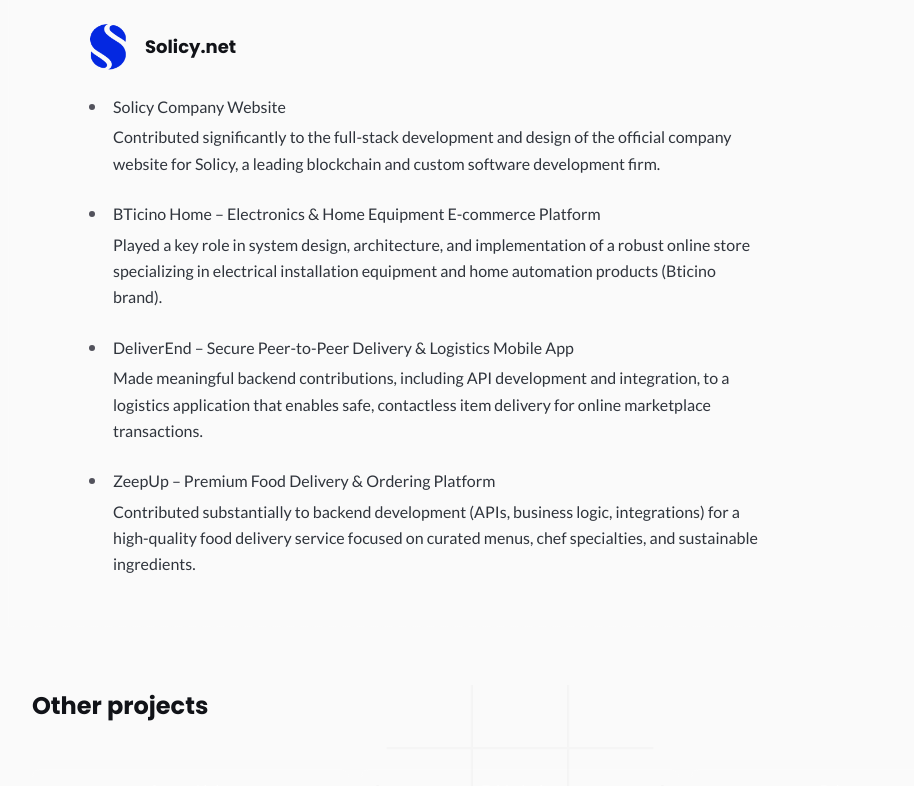
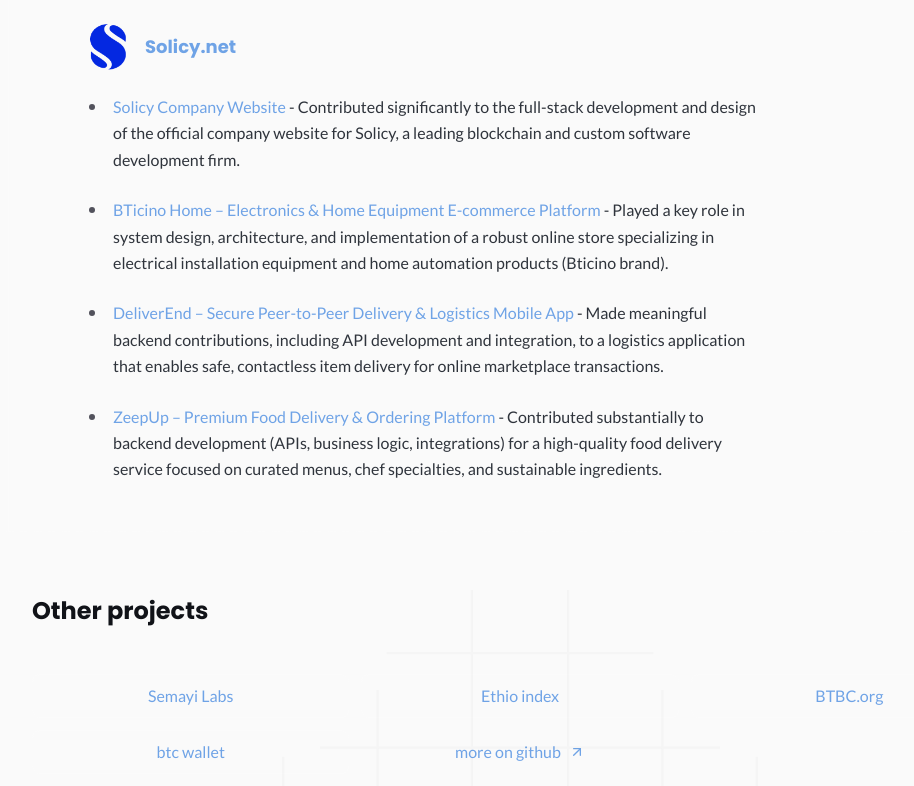
Before and after one commit to Eyasuk/portofoli, a Next.js app: page / in a window 1280 px wide. Shown: the part 914-1700 px from the top of the page, without its empty margins (120-1034 px from the left). Built offline with nearby package versions, Linux system fonts and the light colour scheme.

Commit message:
link update

```diff
--- a/app/globals.css
+++ b/app/globals.css
@@ -5,8 +5,8 @@
   --foreground: #1f242b;
   --text-body: #2f343c;
   --text-heading: #111318;
-  --accent: #2f6fbe;
-  --accent-soft: #6fa3e6;
+  --accent: #6fa3e6;
+  --accent-soft: #9bc1f0;
 }
 
 @theme inline {
@@ -22,8 +22,8 @@
     --foreground: #eceff3;
     --text-body: #c2c7cf;
     --text-heading: #f6f8fb;
-    --accent: #2f6fbe;
-    --accent-soft: #6fa3e6;
+    --accent: #6fa3e6;
+    --accent-soft: #9bc1f0;
   }
 }
 
--- a/components/company.tsx
+++ b/components/company.tsx
@@ -7,7 +7,7 @@ const experienceData = [
     date: "September 2025 - Present",
     company: "Warka Fitness",
     logo: "/warka1.png",
-    link: "warkafitness.com",
+    link: "https://warkafitness.com",
     description: "Co Founded and lead developer at Warka Fitness (warkafitness.com), helping build Ethiopia's largest platform for fitness courses, meal planning, and influencer-led programs.",
     width: 60,
     height: 60,
@@ -16,6 +16,7 @@ const experienceData = [
     date: "Jun 2022 - Aug 2022 & Dec 2023 - Jul 2024",
     company: "Solicy.net",
     logo: "/solicy_logo_new.png",
+    link: "https://solicy.net",
     width: 40,
     height: 40,
     points: [
@@ -32,7 +33,7 @@ const experienceData = [
       {
         title: "DeliverEnd – Secure Peer-to-Peer Delivery & Logistics Mobile App",
         text: "Made meaningful backend contributions, including API development and integration, to a logistics application that enables safe, contactless item delivery for online marketplace transactions.",
-        link: "DeliverEnd on App Store"
+        link: "https://apps.apple.com/us/app/deliverend/id1449106896"
       },
       {
         title: "ZeepUp – Premium Food Delivery & Ordering Platform",
@@ -63,7 +64,20 @@ export function Company() {
 
                 <div className="mb-6 flex items-center gap-4">
                   <NextImage src={job.logo} width={job.width} height={job.height} alt={`${job.company} logo`} />
-                  <h3 className="text-lg">{job.company}</h3>
+                  <h3 className="text-lg">
+                    {job.link ? (
+                      <a
+                        href={job.link}
+                        target="_blank"
+                        rel="noreferrer"
+                        className="text-[var(--accent)] decoration-[var(--accent)] hover:underline hover:underline-offset-4"
+                      >
+                        {job.company}
+                      </a>
+                    ) : (
+                      job.company
+                    )}
+                  </h3>
                 </div>
 
                 <div className="max-w-2xl">
@@ -73,8 +87,21 @@ export function Company() {
                       {job.points.map((point, i) => (
                         <li key={i} className="relative pl-6">
                           <span className="absolute left-0 top-2.5 h-1.5 w-1.5 rounded-full bg-zinc-600"></span>
-                          <p className="font-medium text-white">{point.title}</p>
-                          <p className="mt-1">{point.text}</p>
+                          <p>
+                            {point.link ? (
+                              <a
+                                href={point.link}
+                                target="_blank"
+                                rel="noreferrer"
+                                className="font-medium text-[var(--accent)] decoration-[var(--accent)] hover:underline hover:underline-offset-4"
+                              >
+                                {point.title}
+                              </a>
+                            ) : (
+                              <span className="font-medium text-white">{point.title}</span>
+                            )}{" "}
+                            - {point.text}
+                          </p>
                         </li>
                       ))}
                     </ul>
--- a/components/otherProjects.tsx
+++ b/components/otherProjects.tsx
@@ -18,22 +18,24 @@ export function OtherProjects() {
       <h2 className="mb-12 text-2xl">Other projects</h2>
       <div className="mb-16 grid grid-cols-1 justify-items-center gap-3 sm:grid-cols-2 lg:grid-cols-3">
         {[
-          { name: 'Semayi labs', href: '#' },
-          { name: 'Ethio index', href: '#' },
-          { name: 'Btbc.org', href: '#' },
-          { name: 'btc wallet', href: '#' }
-        ].map(proj => (
+          { name: "Semayi Labs", href: "https://semayi.dev" },
+          { name: "Ethio index", href: "#" },
+          { name: "BTBC.org", href: "https://btbc.org" },
+          { name: "btc wallet", href: "#" }
+        ].map((proj) => (
           <a
             key={proj.name}
             href={proj.href}
-            className="w-full max-w-xs rounded-lg border border-white/15 px-8 py-2 text-center text-white transition-colors hover:border-white/40 hover:bg-white/10"
+            className="w-full max-w-xs rounded-lg border border-white/15 px-8 py-2 text-center text-[var(--accent)] transition-colors hover:border-white/40 hover:bg-white/10 hover:underline hover:underline-offset-4"
           >
             {proj.name}
           </a>
         ))}
         <a
-          href="#"
-          className="flex w-full max-w-xs items-center justify-center gap-2 text-white transition-colors hover:text-[#6fa3e6]"
+          href="https://github.com/eyasuk"
+          target="_blank"
+          rel="noreferrer"
+          className="flex w-full max-w-xs items-center justify-center gap-2 text-[var(--accent)] transition-colors hover:underline hover:underline-offset-4"
         >
           more on github
           <ArrowUpRight className="h-4 w-4" />
```
Also changed, not shown: public/mine1.webp (added).
